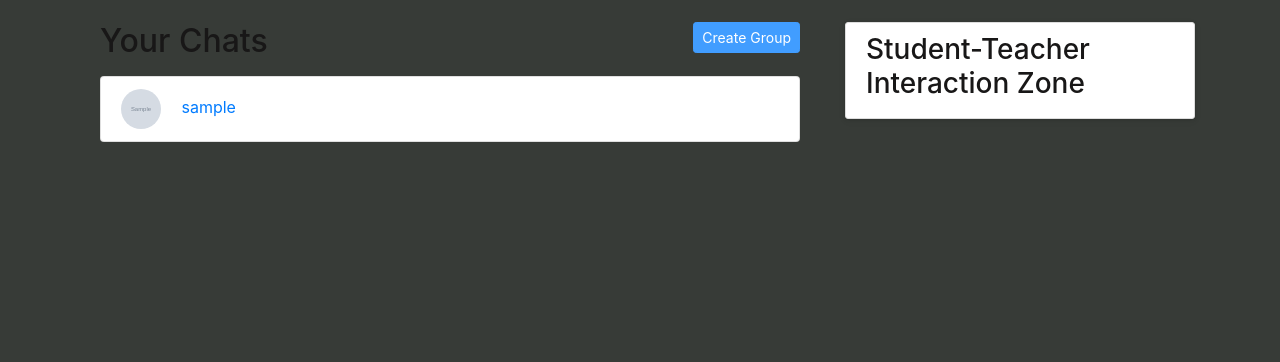
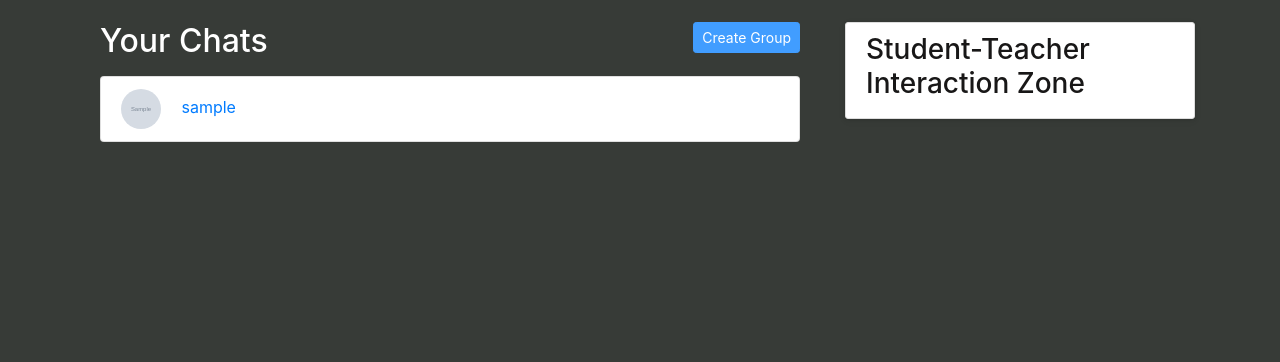
Before and after one commit to Turwash/EduConnectHub, a Django app: template chat/templates/chat/chat_list.html in a window 1280 px wide. Shown: the part 58-420 px from the top of the page. Run offline with Django 3.2, Linux system fonts and the light colour scheme; the template is opened without the code that fills it: most values are stand-ins (such as "Sample title", 1, 10 or a date in 2020); grey boxes marked "Sample" are stand-in pictures; some libraries are stand-ins or nearby versions.

Commit message:
Add files via upload

```diff
--- a/chat/templates/chat/chat_list.html
+++ b/chat/templates/chat/chat_list.html
@@ -4,7 +4,7 @@
 {% block content %}
 <div class="container">
   <div class="mb-2" style="display: flex; justify-content: space-between;">
-    <h2>Your Chats</h2>
+    <h2 class="yourchats">Your Chats</h2>
     <a href="#" data-toggle="modal" data-target="#createGroupModal">
       <button class="btn btn-info btn-sm">Create Group</button>
     </a>
```
